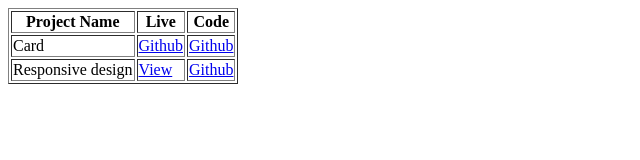
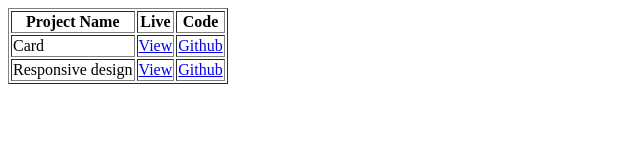
Before and after one commit to romanpoudel/leapfrog-projects, a plain HTML site: page index.html in a window 1280 px wide. Shown: the whole page, without its empty margins (0-640 px from the left). Drawn offline with Linux system fonts and the light colour scheme; files that its build step writes are made by us from their sources.

Commit message:
naming error

```diff
--- a/index.html
+++ b/index.html
@@ -23,7 +23,7 @@
 							href="https://github.com/romanpoudel/basic-card"
 							target="_blank"
 							rel="noopener"
-							>Github</a
+							>View</a
 						>
 					</td>
 					<td>
```
